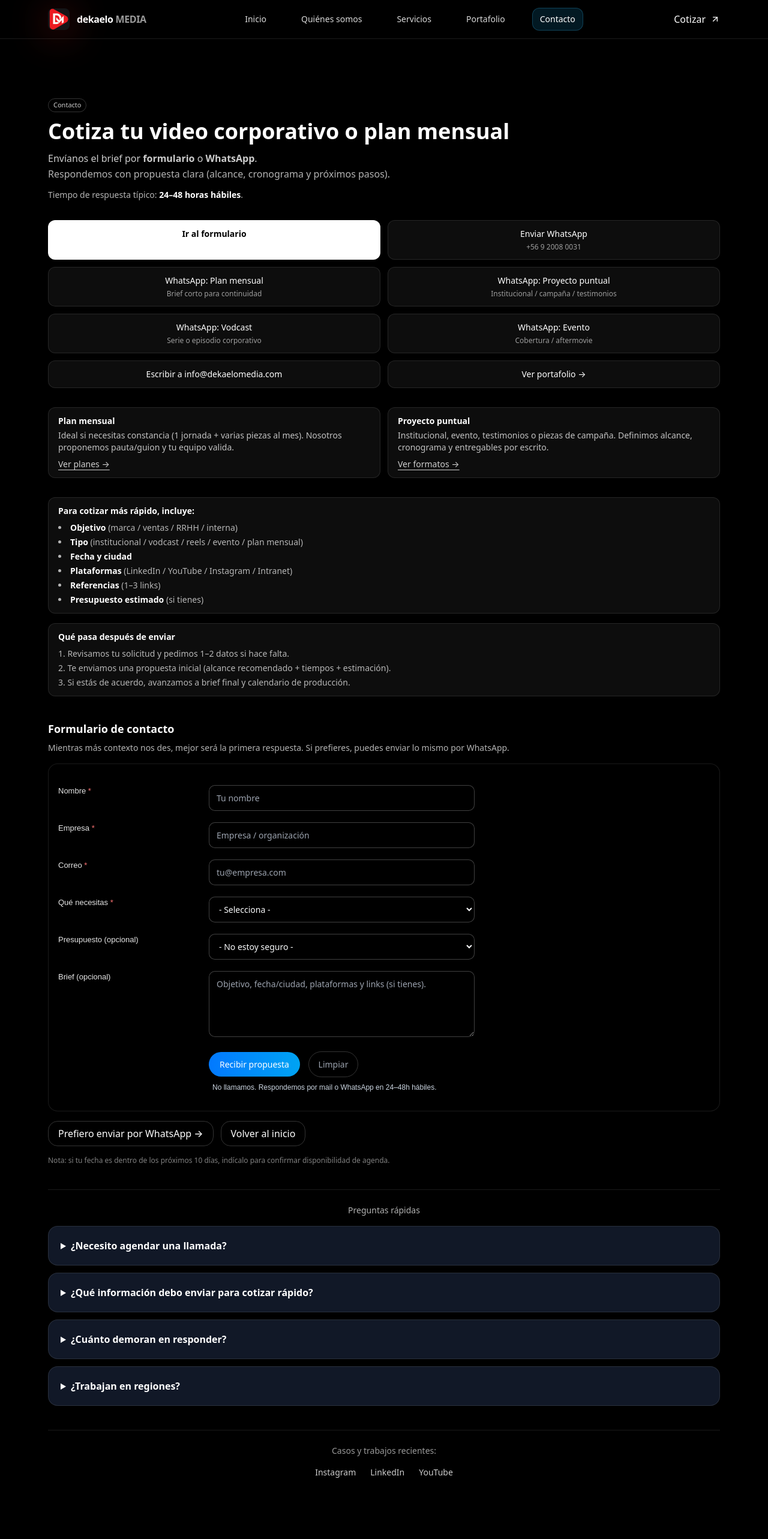
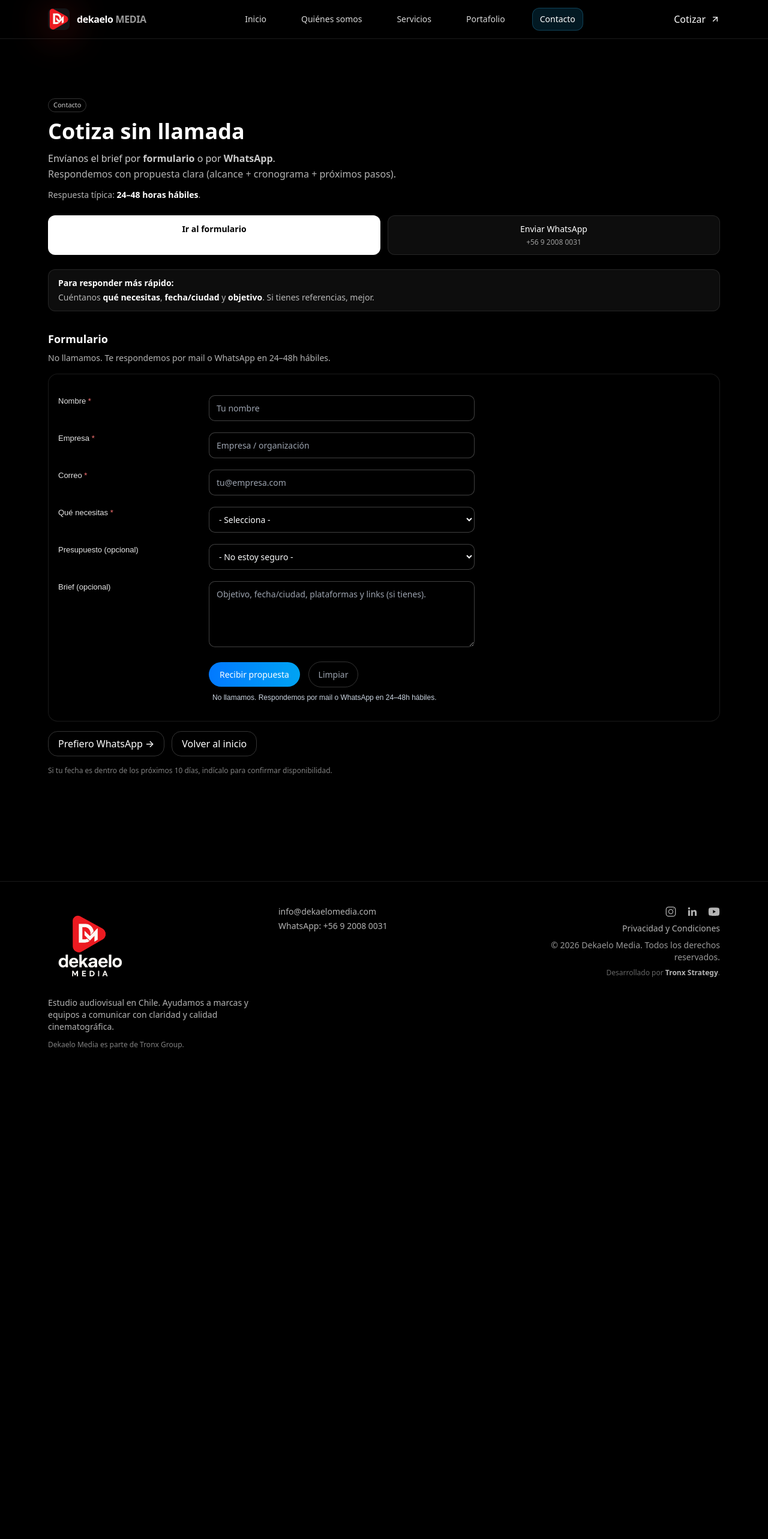
Before and after one commit to TronxGroup/Dekaelo-Media, a Next.js app: page /contacto in a window 1280 px wide. Shown: the top 2566 px of the page at 60% size. After the commit the page ends 1790 px from the top, so only its background shows below. Built offline with nearby package versions, Linux system fonts and the light colour scheme.

Commit message:
Update page.tsx

```diff
--- a/app/contacto/page.tsx
+++ b/app/contacto/page.tsx
@@ -5,15 +5,13 @@ import ZohoLeadForm from "../components/ZohoLeadForm";
 
 const SITE_URL = "https://www.dekaelomedia.com";
 const CANONICAL = `${SITE_URL}/contacto`;
-
-// WhatsApp: +56 9 2008 0031 -> wa.me/56920080031
 const WHATSAPP_NUMBER = "56920080031";
 
 export const metadata: Metadata = {
   metadataBase: new URL(SITE_URL),
   title: "Contacto | Dekaelo Media",
   description:
-    "Cotiza tu video corporativo o plan audiovisual mensual. Envíanos el brief por formulario o WhatsApp. Respondemos con propuesta clara en menos de 24–48 horas hábiles.",
+    "Cotiza tu video corporativo o plan audiovisual mensual. Envíanos el brief por formulario o WhatsApp. Respondemos con propuesta clara en 24–48 horas hábiles.",
   alternates: { canonical: CANONICAL },
   openGraph: {
     title: "Contacto | Dekaelo Media",
@@ -33,117 +31,36 @@ export const metadata: Metadata = {
   robots: { index: true, follow: true },
 };
 
-/**
- * ✅ WhatsApp LIMPIO (SIN UTM / SIN "enviado desde" / SIN emojis)
- * - intent por tipo de solicitud
- * - mensajes cortos y claros
- */
-type WaIntent = "general" | "oneoff" | "monthly" | "vodcast" | "eventos";
-
-function buildWhatsAppLink(opts?: { intent?: WaIntent }) {
-  const intent = opts?.intent ?? "general";
-
-  const intentLabel: Record<WaIntent, string> = {
-    general: "Cotización audiovisual",
-    oneoff: "Video corporativo (proyecto puntual)",
-    monthly: "Plan mensual audiovisual",
-    vodcast: "Vodcast corporativo",
-    eventos: "Cobertura de evento / aftermovie",
-  };
-
-  // Mensaje limpio (sin tracking)
+function buildWhatsAppLink() {
   const text =
     `Hola Dekaelo Media.\n` +
-    `Quiero cotizar: ${intentLabel[intent]}\n\n` +
+    `Quiero cotizar.\n\n` +
     `Empresa:\n` +
+    `Qué necesitas (video / vodcast / evento / plan mensual):\n` +
     `Ciudad y fecha tentativa:\n` +
     `Objetivo (marca / ventas / RRHH / interna):\n` +
-    `Tipo (institucional / vodcast / reels / evento / plan mensual):\n` +
-    `Plataformas (LinkedIn / YouTube / Instagram / Intranet):\n` +
-    `Presupuesto estimado:\n` +
-    `Referencias (1–3 links) (opcional):\n`;
+    `Referencias (links) (opcional):\n`;
 
   return `https://wa.me/${WHATSAPP_NUMBER}?text=${encodeURIComponent(text)}`;
 }
 
-const FAQ = [
-  {
-    q: "¿Necesito agendar una llamada?",
-    a: "No es obligatorio. Puedes enviar el brief por formulario o WhatsApp y respondemos con una propuesta clara. Si tu organización lo requiere, también podemos coordinar una llamada breve.",
-  },
-  {
-    q: "¿Qué información debo enviar para cotizar rápido?",
-    a: "Empresa, objetivo, tipo de video/plan, fecha/ciudad, plataformas y 1–3 referencias (links). Con eso estimamos formato, equipo y tiempos.",
-  },
-  {
-    q: "¿Cuánto demoran en responder?",
-    a: "Normalmente respondemos en menos de 24–48 horas hábiles con preguntas puntuales o una propuesta inicial.",
-  },
-  {
-    q: "¿Trabajan en regiones?",
-    a: "Sí. Grabamos en Santiago y también viajamos a regiones. Traslados/viáticos se cotizan según logística.",
-  },
-];
-
-function buildFaqJsonLd() {
-  return {
-    "@context": "https://schema.org",
-    "@type": "FAQPage",
-    mainEntity: FAQ.map((f) => ({
-      "@type": "Question",
-      name: f.q,
-      acceptedAnswer: { "@type": "Answer", text: f.a },
-    })),
-  };
-}
-
-function buildLocalBusinessJsonLd() {
-  return {
-    "@context": "https://schema.org",
-    "@type": "LocalBusiness",
-    name: "Dekaelo Media",
-    url: SITE_URL,
-    areaServed: "CL",
-    sameAs: [
-      "https://www.instagram.com/dekaelo_media",
-      "https://www.linkedin.com/company/dekaelo-media",
-      "https://www.youtube.com/@dekaelo_media",
-    ],
-  };
-}
-
 export default function Page() {
-  const faqJsonLd = buildFaqJsonLd();
-  const businessJsonLd = buildLocalBusinessJsonLd();
-
-  // WhatsApp (limpio) por intención
-  const waGeneral = buildWhatsAppLink({ intent: "general" });
-  const waMonthly = buildWhatsAppLink({ intent: "monthly" });
-  const waOneOff = buildWhatsAppLink({ intent: "oneoff" });
-  const waVodcast = buildWhatsAppLink({ intent: "vodcast" });
-  const waEventos = buildWhatsAppLink({ intent: "eventos" });
-  const waAfterForm = buildWhatsAppLink({ intent: "general" });
+  const wa = buildWhatsAppLink();
 
   return (
     <section className="section">
-      {/* JSON-LD */}
-      <script type="application/ld+json" dangerouslySetInnerHTML={{ __html: JSON.stringify(faqJsonLd) }} />
-      <script type="application/ld+json" dangerouslySetInnerHTML={{ __html: JSON.stringify(businessJsonLd) }} />
-
       <div className="container max-w-2xl">
         {/* HEADER */}
-        <div className="mb-8">
+        <div className="mb-6">
           <span className="badge">Contacto</span>
-          <h1 className="h2 mt-3">Cotiza tu video corporativo o plan mensual</h1>
-
+          <h1 className="h2 mt-3">Cotiza sin llamada</h1>
           <p className="p mt-3 text-white/80">
-            Envíanos el brief por <strong>formulario</strong> o <strong>WhatsApp</strong>.
+            Envíanos el brief por <strong>formulario</strong> o por <strong>WhatsApp</strong>.
             <br className="hidden sm:block" />
-            <span className="text-white/70">Respondemos con propuesta clara (alcance, cronograma y próximos pasos).</span>
+            <span className="text-white/70">Respondemos con propuesta clara (alcance + cronograma + próximos pasos).</span>
           </p>
-
           <p className="mt-3 text-sm text-white/70">
-            Tiempo de respuesta típico: <span className="font-semibold text-white">24–48 horas hábiles</span>.
+            Respuesta típica: <span className="font-semibold text-white">24–48 horas hábiles</span>.
           </p>
         </div>
 
@@ -158,7 +75,7 @@ export default function Page() {
           </Link>
 
           <a
-            href={waGeneral}
+            href={wa}
             target="_blank"
             rel="noopener noreferrer"
             className="rounded-xl border border-white/10 bg-white/5 px-4 py-3 text-center hover:bg-white/10 transition text-sm text-white"
@@ -169,140 +86,20 @@ export default function Page() {
           </a>
         </div>
 
-        {/* WhatsApp por tipo (más conversión, mismo mensaje limpio) */}
-        <div className="mt-3 grid sm:grid-cols-2 gap-3">
-          <a
-            href={waMonthly}
-            target="_blank"
-            rel="noopener noreferrer"
-            className="rounded-xl border border-white/10 bg-white/5 px-4 py-3 text-center hover:bg-white/10 transition text-sm"
-            data-cta="contact_whatsapp_monthly"
-          >
-            WhatsApp: Plan mensual
-            <div className="text-xs text-white/60 mt-1">Brief corto para continuidad</div>
-          </a>
-
-          <a
-            href={waOneOff}
-            target="_blank"
-            rel="noopener noreferrer"
-            className="rounded-xl border border-white/10 bg-white/5 px-4 py-3 text-center hover:bg-white/10 transition text-sm"
-            data-cta="contact_whatsapp_oneoff"
-          >
-            WhatsApp: Proyecto puntual
-            <div className="text-xs text-white/60 mt-1">Institucional / campaña / testimonios</div>
-          </a>
-
-          <a
-            href={waVodcast}
-            target="_blank"
-            rel="noopener noreferrer"
-            className="rounded-xl border border-white/10 bg-white/5 px-4 py-3 text-center hover:bg-white/10 transition text-sm"
-            data-cta="contact_whatsapp_vodcast"
-          >
-            WhatsApp: Vodcast
-            <div className="text-xs text-white/60 mt-1">Serie o episodio corporativo</div>
-          </a>
-
-          <a
-            href={waEventos}
-            target="_blank"
-            rel="noopener noreferrer"
-            className="rounded-xl border border-white/10 bg-white/5 px-4 py-3 text-center hover:bg-white/10 transition text-sm"
-            data-cta="contact_whatsapp_eventos"
-          >
-            WhatsApp: Evento
-            <div className="text-xs text-white/60 mt-1">Cobertura / aftermovie</div>
-          </a>
-        </div>
-
-        {/* SECONDARY LINKS */}
-        <div className="mt-3 grid sm:grid-cols-2 gap-3">
-          <a
-            href="mailto:info@dekaelomedia.com?subject=Consulta%20Dekaelo%20Media"
-            className="rounded-xl border border-white/10 bg-white/5 px-4 py-3 text-center hover:bg-white/10 transition text-sm"
-            data-cta="contact_email"
-          >
-            Escribir a <span className="font-medium">info@dekaelomedia.com</span>
-          </a>
-
-          <Link
-            href="/portafolio"
-            className="rounded-xl border border-white/10 bg-white/5 px-4 py-3 text-center hover:bg-white/10 transition text-sm"
-            data-cta="contact_portfolio"
-          >
-            Ver portafolio →
-          </Link>
-        </div>
-
-        {/* PLAN vs ONE-OFF */}
-        <div className="mt-8 grid gap-3 sm:grid-cols-2 text-sm">
-          <div className="rounded-xl border border-white/10 bg-white/5 px-4 py-3 text-white/75">
-            <p className="font-semibold text-white">Plan mensual</p>
-            <p className="mt-1">
-              Ideal si necesitas constancia (1 jornada + varias piezas al mes). Nosotros proponemos pauta/guion y tu equipo valida.
-            </p>
-            <div className="mt-2">
-              <Link href="/#planes" className="underline underline-offset-4 text-white/80 hover:text-white">
-                Ver planes →
-              </Link>
-            </div>
-          </div>
-
-          <div className="rounded-xl border border-white/10 bg-white/5 px-4 py-3 text-white/75">
-            <p className="font-semibold text-white">Proyecto puntual</p>
-            <p className="mt-1">
-              Institucional, evento, testimonios o piezas de campaña. Definimos alcance, cronograma y entregables por escrito.
-            </p>
-            <div className="mt-2">
-              <Link href="/#servicios" className="underline underline-offset-4 text-white/80 hover:text-white">
-                Ver formatos →
-              </Link>
-            </div>
-          </div>
-        </div>
-
-        {/* EXPECTATIONS */}
-        <div className="mt-8 grid gap-4 text-sm text-white/70">
-          <div className="rounded-xl border border-white/10 bg-white/5 px-4 py-3">
-            <p className="font-semibold text-white">Para cotizar más rápido, incluye:</p>
-            <ul className="mt-2 list-disc list-inside space-y-1">
-              <li>
-                <strong className="text-white">Objetivo</strong> (marca / ventas / RRHH / interna)
-              </li>
-              <li>
-                <strong className="text-white">Tipo</strong> (institucional / vodcast / reels / evento / plan mensual)
-              </li>
-              <li>
-                <strong className="text-white">Fecha y ciudad</strong>
-              </li>
-              <li>
-                <strong className="text-white">Plataformas</strong> (LinkedIn / YouTube / Instagram / Intranet)
-              </li>
-              <li>
-                <strong className="text-white">Referencias</strong> (1–3 links)
-              </li>
-              <li>
-                <strong className="text-white">Presupuesto estimado</strong> (si tienes)
-              </li>
-            </ul>
-          </div>
-
-          <div className="rounded-xl border border-white/10 bg-white/5 px-4 py-3">
-            <p className="font-semibold text-white">Qué pasa después de enviar</p>
-            <ol className="mt-2 list-decimal list-inside space-y-1">
-              <li>Revisamos tu solicitud y pedimos 1–2 datos si hace falta.</li>
-              <li>Te enviamos una propuesta inicial (alcance recomendado + tiempos + estimación).</li>
-              <li>Si estás de acuerdo, avanzamos a brief final y calendario de producción.</li>
-            </ol>
-          </div>
+        {/* EXPECTATIONS (simple) */}
+        <div className="mt-6 rounded-xl border border-white/10 bg-white/5 px-4 py-3 text-sm text-white/70">
+          <p className="font-semibold text-white">Para responder más rápido:</p>
+          <p className="mt-1">
+            Cuéntanos <strong className="text-white">qué necesitas</strong>, <strong className="text-white">fecha/ciudad</strong> y{" "}
+            <strong className="text-white">objetivo</strong>. Si tienes referencias, mejor.
+          </p>
         </div>
 
         {/* FORM */}
-        <div id="form" className="mt-10">
-          <h2 className="text-lg font-semibold text-white mb-2">Formulario de contacto</h2>
+        <div id="form" className="mt-8">
+          <h2 className="text-lg font-semibold text-white mb-2">Formulario</h2>
           <p className="text-sm text-white/70 mb-4">
-            Mientras más contexto nos des, mejor será la primera respuesta. Si prefieres, puedes enviar lo mismo por WhatsApp.
+            No llamamos. Te respondemos por mail o WhatsApp en 24–48h hábiles.
           </p>
 
           <div className="rounded-2xl border border-white/10 bg-black/40 p-4">
@@ -312,13 +109,13 @@ export default function Page() {
           {/* AFTER-FORM CTA */}
           <div className="mt-4 flex flex-col sm:flex-row gap-3">
             <a
-              href={waAfterForm}
+              href={wa}
               target="_blank"
               rel="noopener noreferrer"
               className="btn-outline text-center"
               data-cta="contact_whatsapp_after_form"
             >
-              Prefiero enviar por WhatsApp →
+              Prefiero WhatsApp →
             </a>
             <Link href="/" className="btn-outline text-center" data-cta="contact_back_home">
               Volver al inicio
@@ -326,55 +123,8 @@ export default function Page() {
           </div>
 
           <p className="mt-4 text-xs text-white/50">
-            Nota: si tu fecha es dentro de los próximos 10 días, indícalo para confirmar disponibilidad de agenda.
+            Si tu fecha es dentro de los próximos 10 días, indícalo para confirmar disponibilidad.
           </p>
-        </div>
-
-        {/* MINI FAQ */}
-        <div className="mt-10 border-t border-white/10 pt-6">
-          <h3 className="text-center text-white/70 text-sm mb-4">Preguntas rápidas</h3>
-          <div className="space-y-3">
-            {FAQ.map((f) => (
-              <details key={f.q} className="rounded-2xl bg-gray-900 border border-white/10 p-5">
-                <summary className="cursor-pointer font-semibold text-white">{f.q}</summary>
-                <p className="text-white/70 mt-3 text-sm">{f.a}</p>
-              </details>
-            ))}
-          </div>
-        </div>
-
-        {/* SOCIAL */}
-        <div className="mt-10 border-t border-white/10 pt-6">
-          <p className="text-center text-white/60 text-sm mb-4">Casos y trabajos recientes:</p>
-          <div className="flex justify-center gap-6 text-white/80 text-sm flex-wrap">
-            <a
-              href="https://www.instagram.com/dekaelo_media"
-              target="_blank"
-              rel="noopener noreferrer"
-              className="hover:text-white"
-              data-cta="contact_social_instagram"
-            >
-              Instagram
-            </a>
-            <a
-              href="https://www.linkedin.com/company/dekaelo-media"
-              target="_blank"
-              rel="noopener noreferrer"
-              className="hover:text-white"
-              data-cta="contact_social_linkedin"
-            >
-              LinkedIn
-            </a>
-            <a
-              href="https://www.youtube.com/@dekaelo_media"
-              target="_blank"
-              rel="noopener noreferrer"
-              className="hover:text-white"
-              data-cta="contact_social_youtube"
-            >
-              YouTube
-            </a>
-          </div>
         </div>
       </div>
     </section>
```
